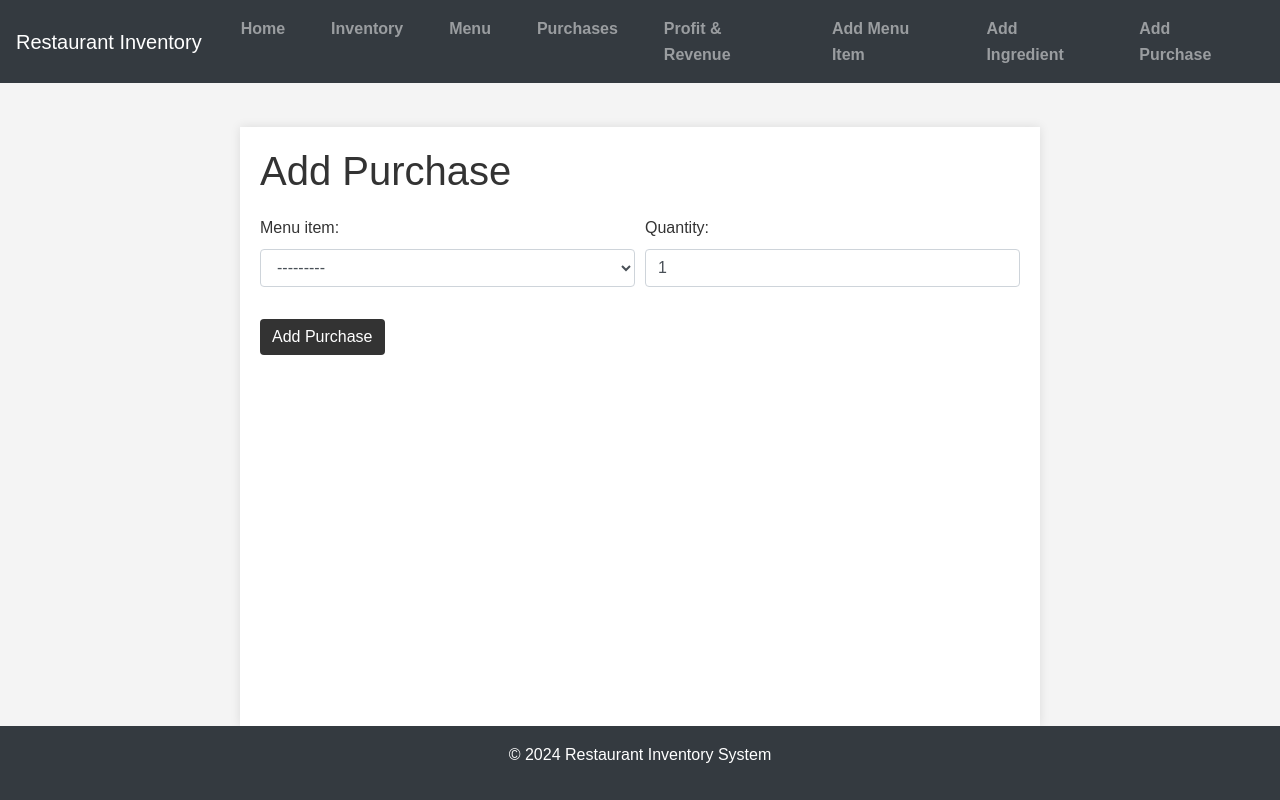
After one commit to belli29/simple_restaurant_inventory, a Django app: page /add-purchase/ in a window 1280 px wide. The commit adds this page. Run offline with Django 5.2, Linux system fonts and the light colour scheme; data comes from the database, SQL or seed files in the repository; some libraries are stand-ins or nearby versions.

Commit message:
added forms

```diff
--- a/inventory/admin.py
+++ b/inventory/admin.py
@@ -1,8 +1,9 @@
 from django.contrib import admin
-from .models import Ingredient, MenuItem, RecipeRequirements, Purchase
+from .models import Ingredient, MenuItem, RecipeRequirements, Purchase, PurchaseItem
 
 
 admin.site.register(Ingredient)
 admin.site.register(MenuItem)
 admin.site.register(RecipeRequirements)
 admin.site.register(Purchase)
+admin.site.register(PurchaseItem)
--- a/inventory/forms.py
+++ b/inventory/forms.py
@@ -1,5 +1,5 @@
 from django import forms
-from .models import Ingredient
+from .models import Ingredient, Purchase, MenuItem, PurchaseItem
 
 class IngredientForm(forms.ModelForm):
     class Meta:
@@ -11,3 +11,26 @@ class IngredientForm(forms.ModelForm):
             'unit_price': forms.NumberInput(attrs={'class': 'form-control', 'id': 'id_unit_price', 'required': 'required'}),
             'unit': forms.TextInput(attrs={'class': 'form-control', 'id': 'id_unit', 'required': 'required'}),
         }
+
+class PurchaseItemForm(forms.ModelForm):
+    class Meta:
+        model = PurchaseItem
+        fields = ['menu_item', 'quantity']
+        widgets = {
+            'menu_item': forms.Select(attrs={'class': 'form-control'}),
+            'quantity': forms.NumberInput(attrs={'class': 'form-control', 'min': '1'}),
+        }
+
+class PurchaseForm(forms.ModelForm):
+    class Meta:
+        model = Purchase
+        fields = []
+
+class MenuItemForm(forms.ModelForm):
+    class Meta:
+        model = MenuItem
+        fields = ['title', 'price']
+        widgets = {
+            'title': forms.TextInput(attrs={'class': 'form-control', 'required': 'required'}),
+            'price': forms.NumberInput(attrs={'class': 'form-control', 'required': 'required'}),
+        }
--- a/inventory/models.py
+++ b/inventory/models.py
@@ -3,19 +3,26 @@ from django.db import models
 class Ingredient(models.Model):
     name = models.CharField(max_length=100, null=False, blank=False)
     quantity = models.IntegerField(blank=False, null=False)
-    unit_price = models.DecimalField(decimal_places=2, max_digits=3, blank=False, null=False)
+    unit_price = models.DecimalField(decimal_places=2, max_digits=10, blank=False, null=False)
     unit = models.CharField(max_length=100, null=False, blank=False)
 
 class MenuItem(models.Model):
     title = models.CharField(max_length=100, null=False, blank=False)
-    price = models.DecimalField(decimal_places=2, max_digits=3, blank=False, null=False)
+    price = models.DecimalField(decimal_places=2, max_digits=10, blank=False, null=False)
+
+    def __str__(self):
+        return self.title
 
 class RecipeRequirements(models.Model):
     menu_item = models.ForeignKey(MenuItem, on_delete=models.CASCADE)
     ingredient = models.ForeignKey(Ingredient, on_delete=models.CASCADE)
     quantity = models.DecimalField(decimal_places=2, max_digits=10, blank=False, null=False)
 
-
 class Purchase(models.Model):
     timestamp = models.DateTimeField(auto_now=True)
-    items = models.ManyToManyField(MenuItem)
+    items = models.ManyToManyField(MenuItem, through='PurchaseItem')
+
+class PurchaseItem(models.Model):
+    purchase = models.ForeignKey(Purchase, related_name='purchase_items', on_delete=models.CASCADE)
+    menu_item = models.ForeignKey(MenuItem, on_delete=models.CASCADE)
+    quantity = models.PositiveIntegerField(default=1)
--- /dev/null
+++ b/inventory/templates/inventory/add_purchase.html
@@ -0,0 +1,41 @@
+{% extends 'inventory/base.html' %}
+
+{% block title %}Add Purchase{% endblock %}
+
+{% block content %}
+<h1>Add Purchase</h1>
+<form method="post" class="needs-validation" novalidate>
+    {% csrf_token %}
+    {{ form.as_p }}
+    <div class="form-group">
+        {{ purchase_items.management_form }}
+        {% for form in purchase_items %}
+            <div class="form-row">
+                <div class="col">
+                    <div class="form-group">
+                        {{ form.menu_item.label_tag }}
+                        {{ form.menu_item }}
+                        {% if form.menu_item.errors %}
+                            <div class="invalid-feedback">
+                                {{ form.menu_item.errors }}
+                            </div>
+                        {% endif %}
+                    </div>
+                </div>
+                <div class="col">
+                    <div class="form-group">
+                        {{ form.quantity.label_tag }}
+                        {{ form.quantity }}
+                        {% if form.quantity.errors %}
+                            <div class="invalid-feedback">
+                                {{ form.quantity.errors }}
+                            </div>
+                        {% endif %}
+                    </div>
+                </div>
+            </div>
+        {% endfor %}
+    </div>
+    <button type="submit" class="btn btn-custom">Add Purchase</button>
+</form>
+{% endblock %}
--- a/inventory/templates/inventory/base.html
+++ b/inventory/templates/inventory/base.html
@@ -21,8 +21,9 @@
                 <li class="nav-item"><a class="nav-link" href="{% url 'menu' %}">Menu</a></li>
                 <li class="nav-item"><a class="nav-link" href="{% url 'purchases' %}">Purchases</a></li>
                 <li class="nav-item"><a class="nav-link" href="{% url 'profit_revenue' %}">Profit & Revenue</a></li>
+                <li class="nav-item"><a class="nav-link" href="{% url 'add_menu_item' %}">Add Menu Item</a></li>
                 <li class="nav-item"><a class="nav-link" href="{% url 'add_ingredient' %}">Add Ingredient</a></li>
-            </ul>
+                <li class="nav-item"><a class="nav-link" href="{% url 'add_purchase' %}">Add Purchase</a></li></ul>
         </div>
     </nav>
     <div class="container mt-4">
--- a/inventory/urls.py
+++ b/inventory/urls.py
@@ -1,5 +1,5 @@
 from django.urls import path
-from .views import HomeView, IngredientListView, IngredientDeleteView, MenuItemListView, PurchaseListView, ProfitRevenueView, IngredientCreateView
+from .views import HomeView, IngredientListView, IngredientDeleteView, MenuItemListView, PurchaseListView, ProfitRevenueView, IngredientCreateView, PurchaseCreateView, MenuItemCreateView
 
 urlpatterns = [
     path('', HomeView.as_view(), name='home'),
@@ -9,4 +9,6 @@ urlpatterns = [
     path('purchases/', PurchaseListView.as_view(), name='purchases'),
     path('profit-revenue/', ProfitRevenueView.as_view(), name='profit_revenue'),
     path('add-ingredient/', IngredientCreateView.as_view(), name='add_ingredient'),
+    path('add-purchase/', PurchaseCreateView.as_view(), name='add_purchase'),
+    path('add-menu-item/', MenuItemCreateView.as_view(), name='add_menu_item'),
 ]
--- a/inventory/views.py
+++ b/inventory/views.py
@@ -2,8 +2,9 @@ from django.shortcuts import render, redirect
 from django.urls import reverse_lazy
 from django.views.generic import ListView, DeleteView, TemplateView, CreateView
 from django.db.models import Sum, F
-from .models import Ingredient, MenuItem, Purchase, RecipeRequirements
-from .forms import IngredientForm
+from .models import Ingredient, MenuItem, Purchase, RecipeRequirements, PurchaseItem
+from .forms import IngredientForm, PurchaseForm, PurchaseItemForm, MenuItemForm
+from django.forms import inlineformset_factory
 
 class HomeView(TemplateView):
     template_name = 'inventory/home.html'
@@ -30,6 +31,14 @@ class PurchaseListView(ListView):
     model = Purchase
     template_name = 'inventory/purchases.html'
     context_object_name = 'purchases'
+
+    def get_context_data(self, **kwargs):
+        context = super().get_context_data(**kwargs)
+        purchases = context['purchases']
+        for purchase in purchases:
+            total_price = sum(item.menu_item.price * item.quantity for item in purchase.purchase_items.all())
+            purchase.total_price = total_price
+        return context
 
 
 class ProfitRevenueView(TemplateView):
@@ -60,3 +69,33 @@ class IngredientCreateView(CreateView):
     form_class = IngredientForm
     template_name = 'inventory/add_ingredient.html'
     success_url = reverse_lazy('index')
+
+class PurchaseCreateView(CreateView):
+    model = Purchase
+    form_class = PurchaseForm
+    template_name = 'inventory/add_purchase.html'
+    success_url = reverse_lazy('purchases')
+
+    def get_context_data(self, **kwargs):
+        data = super().get_context_data(**kwargs)
+        PurchaseItemFormSet = inlineformset_factory(Purchase, PurchaseItem, form=PurchaseItemForm, extra=1)
+        if self.request.POST:
+            data['purchase_items'] = PurchaseItemFormSet(self.request.POST)
+        else:
+            data['purchase_items'] = PurchaseItemFormSet()
+        return data
+
+    def form_valid(self, form):
+        context = self.get_context_data()
+        purchase_items = context['purchase_items']
+        self.object = form.save()
+        if purchase_items.is_valid():
+            purchase_items.instance = self.object
+            purchase_items.save()
+        return super().form_valid(form)
+
+class MenuItemCreateView(CreateView):
+    model = MenuItem
+    form_class = MenuItemForm
+    template_name = 'inventory/add_menu_item.html'
+    success_url = reverse_lazy('menu')
```
Also changed, not shown: inventory/templates/inventory/add_menu_item.html (added, +19 -0 lines), inventory/templates/inventory/purchases.html (+10 -4 lines), db.sqlite3, inventory/migrations/0003_remove_purchase_items_alter_ingredient_unit_price_and_more.py (added), inventory/migrations/0004_purchase_items.py (added).
